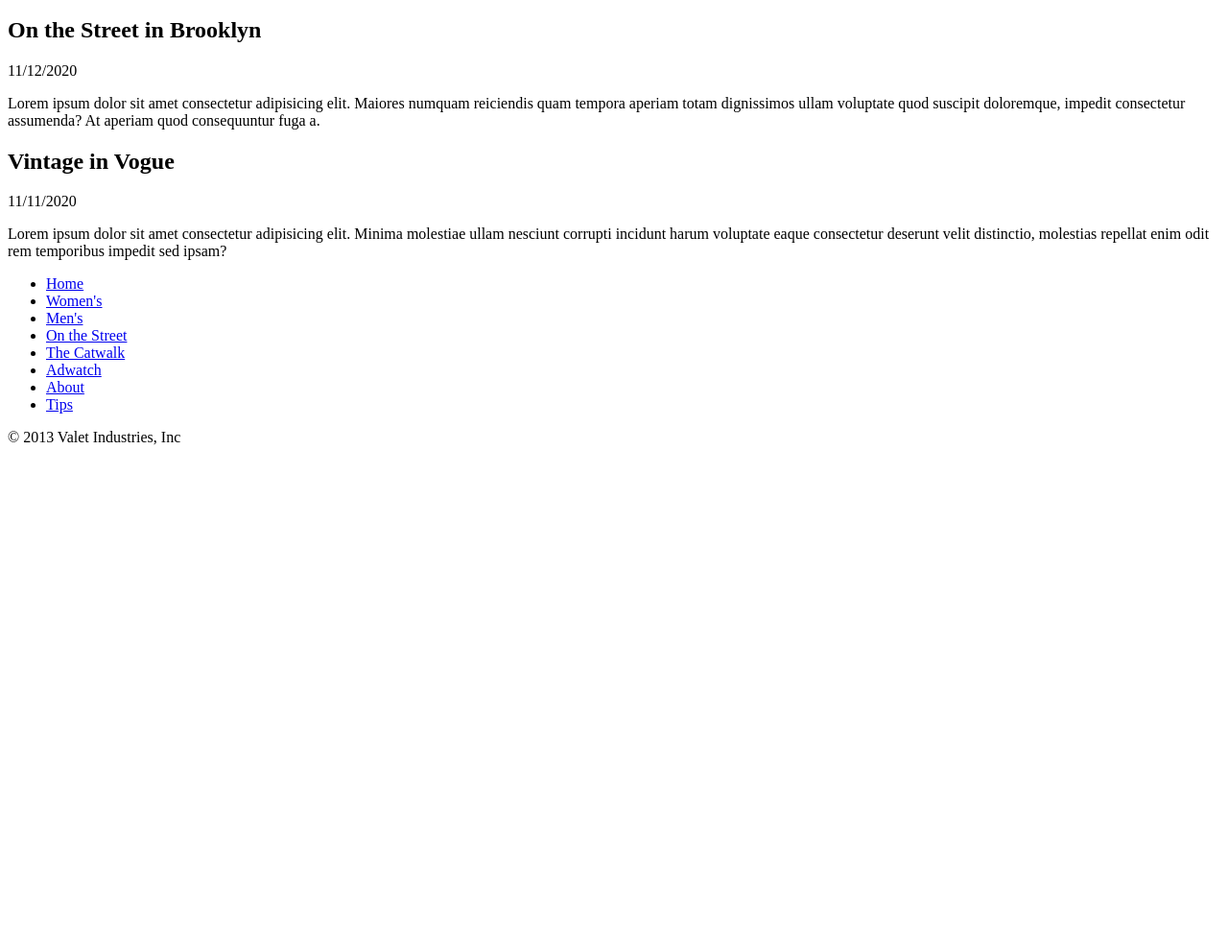
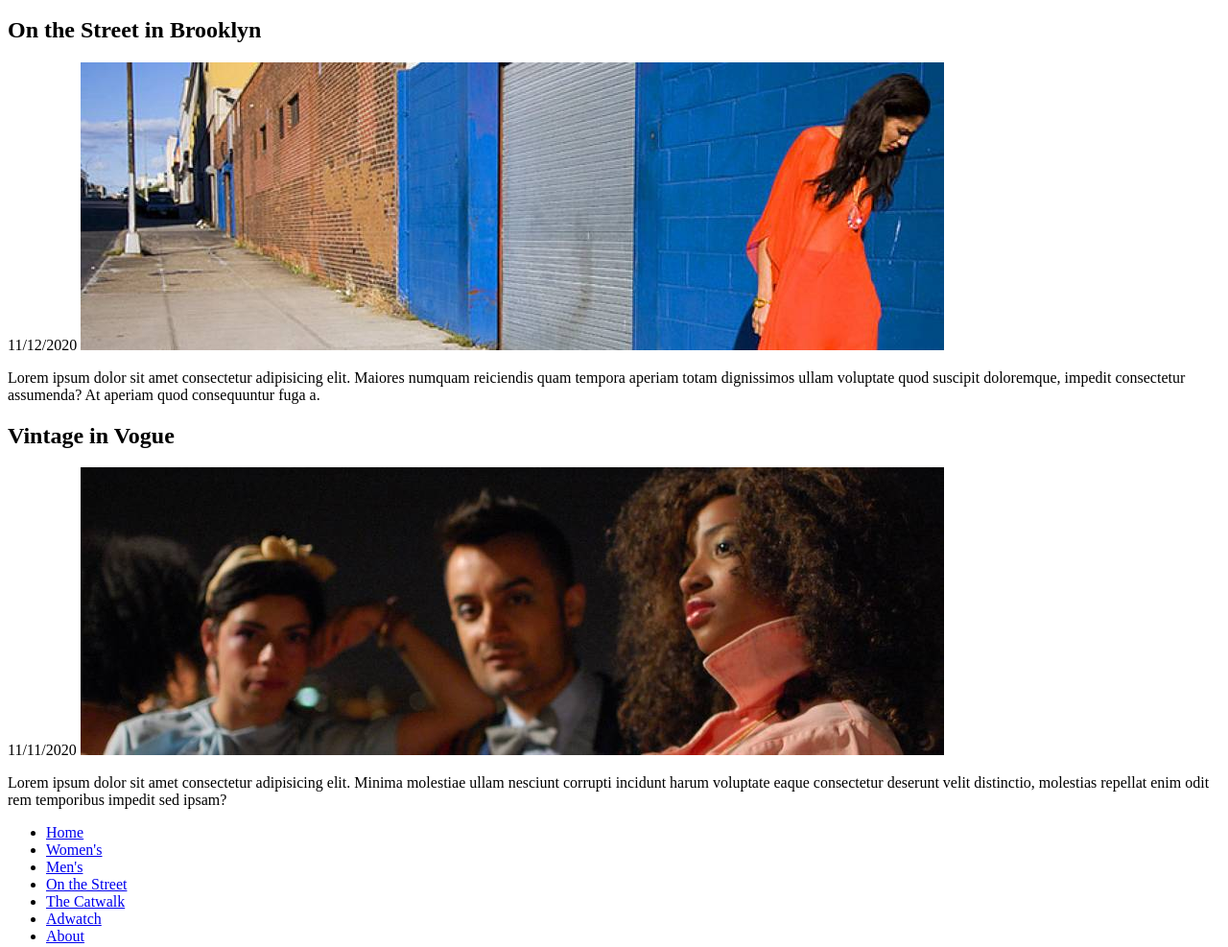
Before and after one commit to robinallenaz/HTML-Fashion-Blog, a plain HTML site: page index.html in a window 1280 px wide. Shown: the part 237-1224 px from the top of the page at 96% size. Before the commit the page ends 800 px from the top, so only its background shows below. Drawn offline with Linux system fonts and the light colour scheme.

Commit message:
Added links to images in articles

```diff
--- a/index.html
+++ b/index.html
@@ -26,6 +26,7 @@
          <article>
             <h2>On the Street in Brooklyn</h2>
             <time datetime="2020-11-12">11/12/2020</time>
+            <img src="./img/blog-image-1.jpg" alt="On the Street in Brooklyn">
             <p>Lorem ipsum dolor sit amet consectetur adipisicing elit. Maiores numquam reiciendis quam tempora aperiam totam dignissimos ullam voluptate quod suscipit doloremque, impedit consectetur assumenda? At aperiam quod consequuntur fuga a.</p>
         </article>
     </section>
@@ -33,6 +34,7 @@
         <article>
             <h2>Vintage in Vogue</h2>
             <time: datetime="2020-11-11">11/11/2020</time>
+            <img src="./img/blog-image-2.jpg" alt="Vintage in Vogue">
             <p>Lorem ipsum dolor sit amet consectetur adipisicing elit. Minima molestiae ullam nesciunt corrupti incidunt harum voluptate eaque consectetur deserunt velit distinctio, molestias repellat enim odit rem temporibus impedit sed ipsam?</p>
         </article>
     </section>
```
